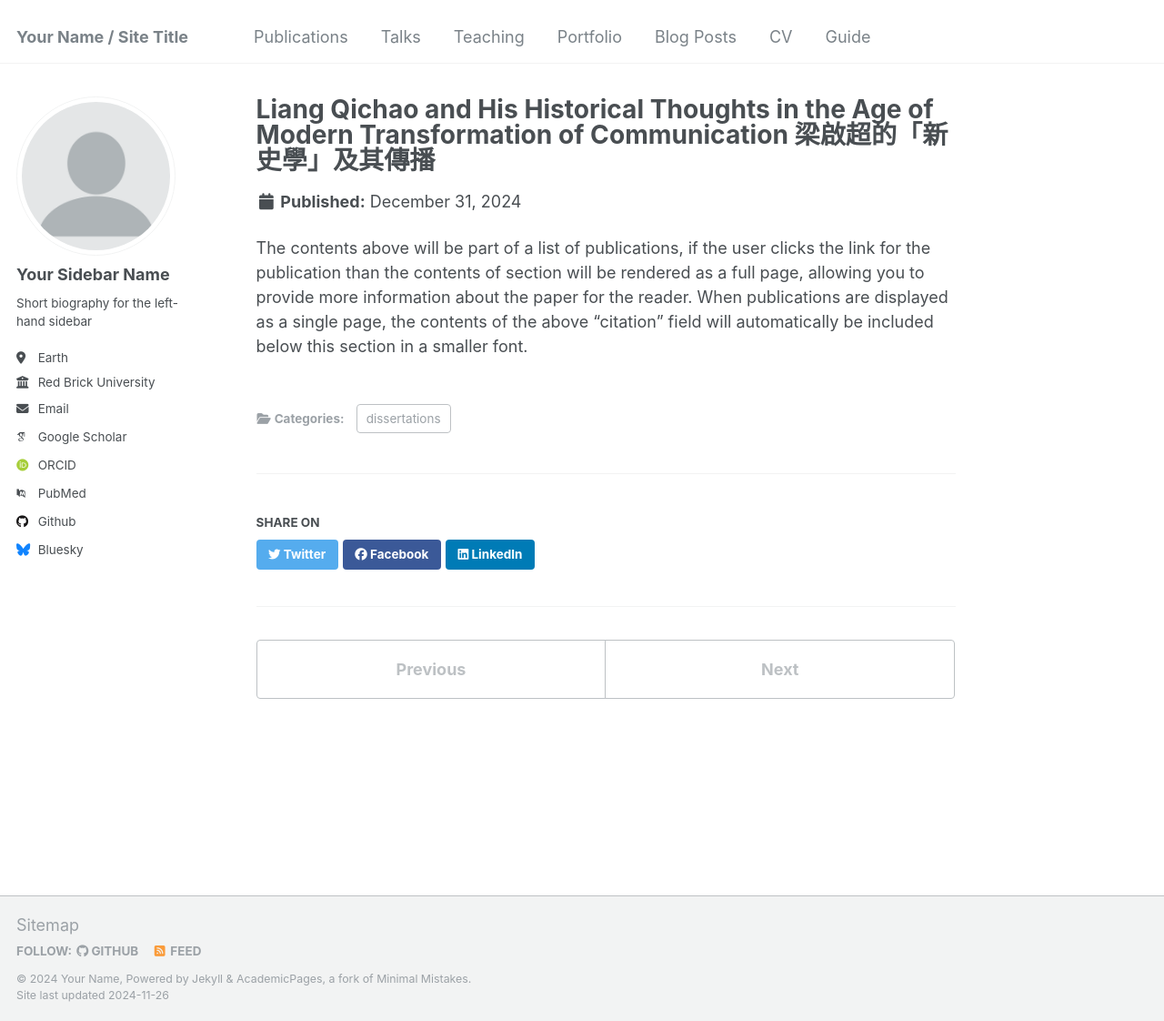
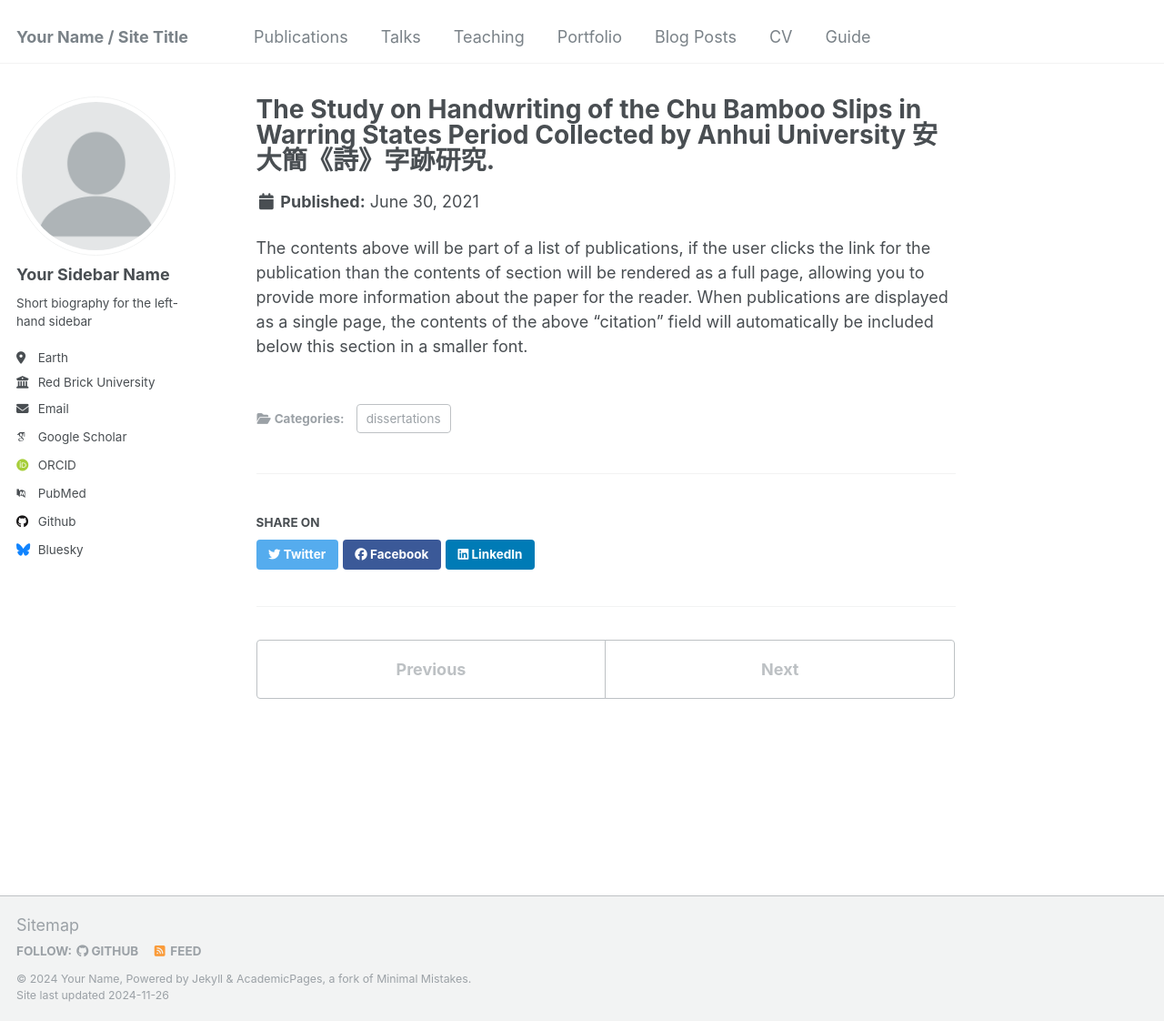
Before and after one commit to shulinbao/shulinbao.github.io, a Jekyll site: the page built from _publications/dissertation-2.md, in a window 1280 px wide and 1122 px high. Shown: the whole window at 91% size. Built offline with Jekyll 4.4.1, drawn with Linux system fonts in a browser that asks for light colours; some web fonts are replaced; some of the changed lines change nothing that is shown.

Commit message:
Update dissertation-2.md

```diff
--- a/_publications/dissertation-2.md
+++ b/_publications/dissertation-2.md
@@ -1,10 +1,10 @@
 ---
-title: 'Liang Qichao and His Historical Thoughts in the Age of Modern Transformation of Communication 梁啟超的「新史學」及其傳播'
+title: 'The Study on Handwriting of the Chu Bamboo Slips in Warring States Period Collected by Anhui University 安大簡《詩》字跡研究.'
 collection: publications
 category: dissertations
-excerpt: 'My research includes a book draft of over 100,000 words, focusing on Liang Qichao 梁啟超 as an early architect of Chinese historiography and examining his frequent shifts between the humanities and sciences, along with the circumstances and reasons behind them. An article of mine currently under review at the Bulletin of the Institute of Modern History, Academia Sinica explores how Liang Qichao synthesized elements of traditional Confucian classics with Japanese sociology to create Chinese historiography. This article has received positive feedback from peer reviewers, who noted that it challenges conventional narratives of the history of Chinese historiography. Another article, under review at New History, explains how Liang Qichao transformed the historiography he developed into a social science. Peer reviewers have called it the most in-depth study of Liang Qichao''s writings to date, noting that it addresses several major issues in the history of Chinese historiography.'
-permalink: /publication/dissertation-1
-date: 2024-12-31
+excerpt: 'This article employs methods such as paleography and comparative philology to conduct a preliminary study of the handwriting in the Book of Songs (Shijing) from various states as presented in the An Dajian edition. In the introduction, the author traces the history of the scholarship and research methods, arguing for the necessity of studying the handwriting in the An Dajian Shijing. In the first chapter, the author examines the handwriting characteristics, word usage, and errors in the guofeng (airs of the states) sections of the Shijing from a micro-level perspective, following the order of the various states. In the second chapter, the author takes a macro-level approach, investigating the overall characteristics of the handwriting, word forms, word usage, errors, omissions, the scribal quality, and symbolic markings in the An Dajian Shijing, and explores the information related to the text that is revealed through the handwriting. In the conclusion, the author provides a brief overview of the overall condition of the handwriting in the Shijing and the information it presents, and makes preliminary inferences about the textual and scribal background of the An Dajian Shijing, such as the date of transcription and the condition of the scribe.'
+permalink: /publication/dissertation-2
+date: 2021-06-30
 ---
 
 The contents above will be part of a list of publications, if the user clicks the link for the publication than the contents of section will be rendered as a full page, allowing you to provide more information about the paper for the reader. When publications are displayed as a single page, the contents of the above "citation" field will automatically be included below this section in a smaller font.
```
